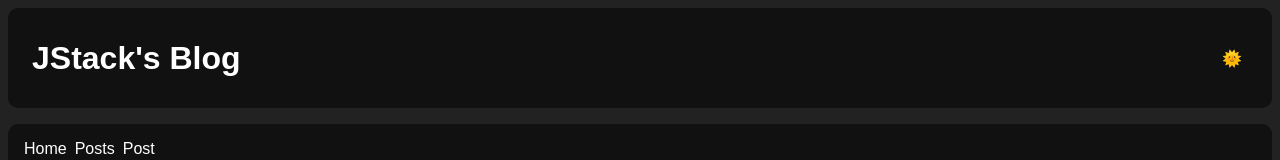
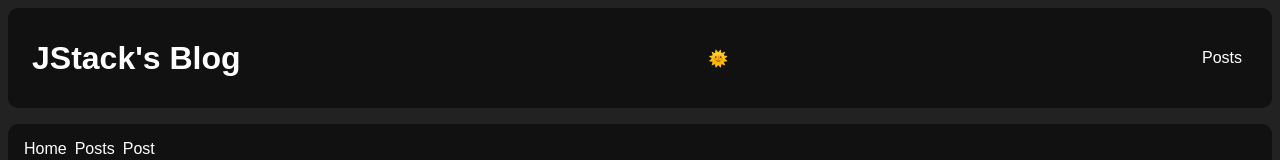
Before and after one commit to alperensin/react-fundamentos, a React app: page /posts in a window 1280 px wide. Shown: the top 160 px of the page. Built offline with nearby package versions, Linux system fonts and the light colour scheme.

Commit message:
using useHistory to navigate between pages

```diff
--- a/src/components/Header/index.js
+++ b/src/components/Header/index.js
@@ -1,14 +1,20 @@
 import React from "react";
+import { useHistory } from "react-router-dom";
 
 import { Container } from "./styles";
 
 export default function Header({ selectedTheme, onToggleTheme }) {
+  const history = useHistory();
+
   return (
     <Container>
       <h1>JStack's Blog</h1>
       <button onClick={onToggleTheme} type="button">
         {selectedTheme === "dark" ? "🌞" : "🌚"}
       </button>
+      <button onClick={() => history.push("/posts")} style={{ color: "#FFF" }}>
+        Posts
+      </button>
     </Container>
   );
 }
```
